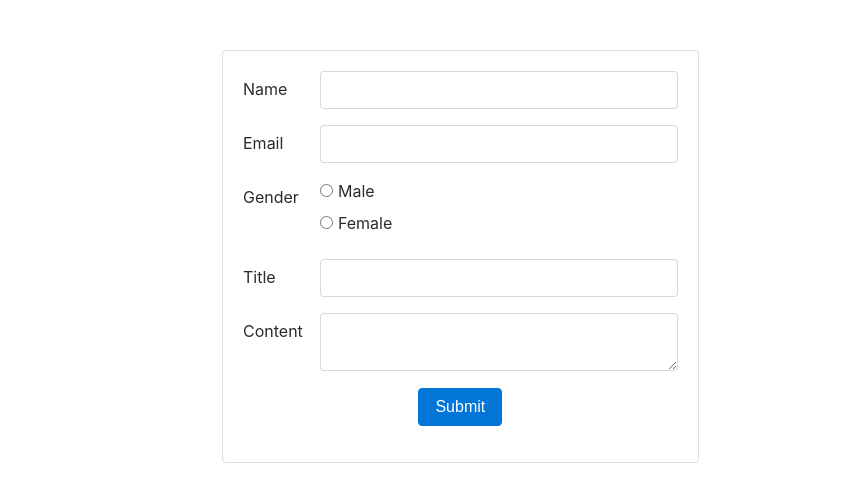
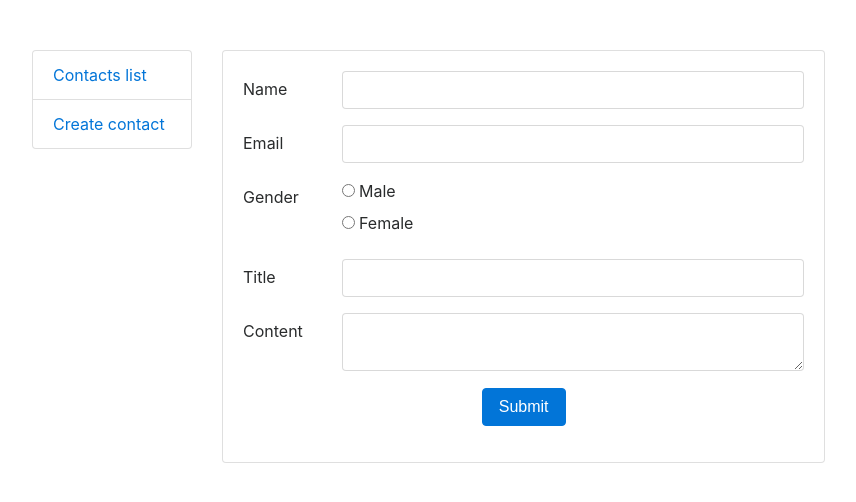
Before and after one commit to KentaroMorishita/sample_form, a PHP site: template app/Views/contacts/edit.twig in a window 1280 px wide. Shown: the top 502 px of the page, without its empty margins (53-909 px from the left). Run offline with PHP 8.4, Linux system fonts and the light colour scheme; the template is opened without the code that fills it, so the values that code supplies are empty; some libraries are stand-ins or nearby versions.

Commit message:
Add side menu

```diff
--- a/app/Views/contacts/create.twig
+++ b/app/Views/contacts/create.twig
@@ -3,7 +3,7 @@
 {% block content %}
 
 	<div class="row">
-		<div class="col-md-8">
+		<div class="col-md-10">
 			<div class="card">
 				<div class="card-block">
 					<form action="" method="post">
--- a/app/Views/contacts/edit.twig
+++ b/app/Views/contacts/edit.twig
@@ -3,7 +3,7 @@
 {% block content %}
 
 	<div class="row">
-		<div class="col-md-8">
+		<div class="col-md-10">
 			<div class="card">
 				<div class="card-block">
 					<form action="" method="post">
--- a/app/Views/contacts/show.twig
+++ b/app/Views/contacts/show.twig
@@ -3,7 +3,7 @@
 {% block content %}
 
 	<div class="row">
-		<div class="col-md-8">
+		<div class="col-md-10">
 			<div class="card">
 				<div class="card-block">
 					<form>
--- a/app/Views/layout.twig
+++ b/app/Views/layout.twig
@@ -14,7 +14,10 @@
 			<div class="row">
 				<div class="col-md-2">
 					<div class="menu">
-
+						<div class="list-group">
+							<a href="./?p=contact/index" class="list-group-item">Contacts list</a>
+							<a href="./?p=contact/create" class="list-group-item">Create contact</a>
+						</div>
 					</div>
 				</div>
 				<div class="col-md-8">
```
